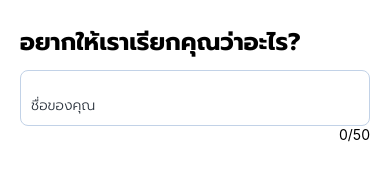
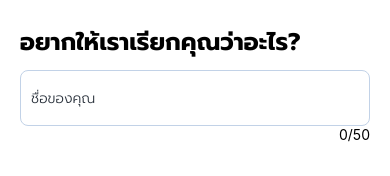
Before and after one commit to pongpich/wellly, a React Native app: screen /OnboardingName in a window 390 px wide. Shown: the part 308-484 px from the top of the page. Built offline with nearby package versions, Linux system fonts and the light colour scheme; what @aws-amplify/core would draw is missing.

Commit message:
เพิ่ม onFocus

```diff
--- a/screens/OnboardingName.js
+++ b/screens/OnboardingName.js
@@ -6,12 +6,17 @@ export default class OnboardingName extends React.Component {
         super(props);
         this.state = {
             name: '',
-            switchOn: false
+            switchOn: false,
+            isFocused: false
         };
     }
 
     render() {
-        const { name, switchOn } = this.state;
+        const { name, switchOn, isFocused } = this.state;
+        const handleFocus = () => this.setState({isFocused: true})
+        const handleBlur = () => this.setState({isFocused: false})
+
+        console.log(isFocused);
 
         return (
             <SafeAreaView style={{ flex: 1, backgroundColor: "#FFFFFF" }}>
@@ -23,17 +28,17 @@ export default class OnboardingName extends React.Component {
                     <TextInput style={{
                         height: 56,
                         borderWidth: 1,
-                        paddingTop: 15,
                         paddingLeft: 10,
                         borderRadius: 8,
-                        borderColor: "#C2D2E7",
+                        borderColor: isFocused ? "#3762FC" : "#C2D2E7",
                         color: "#2A323C",
                         backgroundColor: "#FFFFFF",
                         fontFamily: "Prompt-Light",
                         position: "relative",
                         alignContent: "center"
                     }}
-                        multiline={true}
+                        onFocus={handleFocus}
+                        onBlur={handleBlur}
                         numberOfLines={6}
                         maxLength={50}
                         placeholder='ชื่อของคุณ'
```
